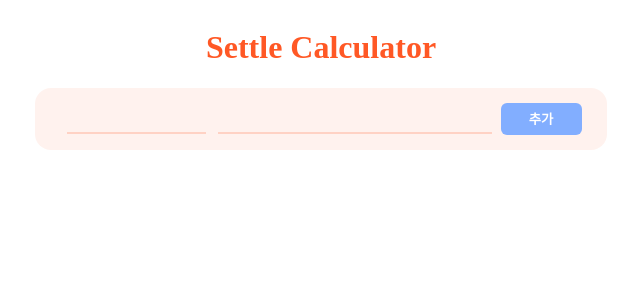
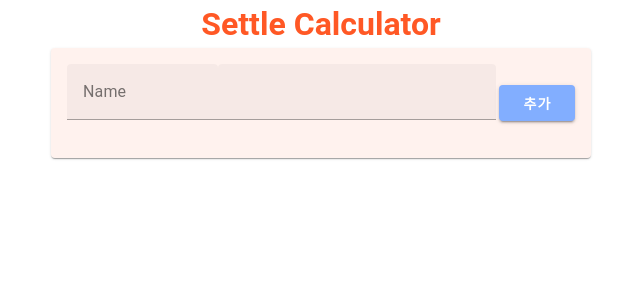
Before and after one commit to NamWoojin/settle_calculator, a Vue app: page / in a window 1280 px wide. Shown: the top 300 px of the page, without its empty margins (319-959 px from the left). Built offline with nearby package versions, Linux system fonts and the light colour scheme.

Commit message:
add Vuetify and test

```diff
--- a/package.json
+++ b/package.json
@@ -10,7 +10,8 @@
   "dependencies": {
     "core-js": "^3.8.3",
     "vue": "^3.2.13",
-    "vue-router": "^4.0.13"
+    "vue-router": "^4.0.13",
+    "vuetify": "^3.3.2"
   },
   "devDependencies": {
     "@babel/core": "^7.12.16",
--- a/src/components/InputPage/InputArea.vue
+++ b/src/components/InputPage/InputArea.vue
@@ -1,44 +1,42 @@
 <template>
   <div class="input-area">
-        <input class="name-input" type="text">
-        <input class="money-input" type="number">
-        <button class="add-button">추가</button>
+    <v-select class="name-select" label="Name" />
+    <v-text-field class="money-input" type="number" />
+    <v-btn class="add-button">추가</v-btn>
   </div>
 </template>
 <style scoped>
-.input-area{
-    width:100%;
-    height:30px;
+.input-area {
+  width: 100%;
   display: flex;
   align-items: center;
   justify-content: center;
 }
-input{
-    border:0px;
+input {
+  border: 0px;
   border-bottom: 2px solid rgb(255, 210, 196);
   background: none;
-    margin:3px 6px;
-    height:1.7rem;
+  margin: 3px 6px;
+  height: 1.7rem;
 }
 input:focus,
-input:active{
-    border:none;
+input:active {
+  border: none;
 }
-.name-input{
-    width:25%;
+.name-select {
+  width: 25%;
 }
-.money-input{
-    width:50%;
+.money-input {
+  width: 50%;
 }
-.add-button{
-    width:15%;
-    margin-left:3px;
+.add-button {
+  width: 15%;
+  margin-left: 3px;
   background: rgb(130, 174, 255);
   font-weight: 600;
   color: white;
-    border:none;
-    border-radius: 6px;
-    height:2rem;
+  border: none;
+  height: 2rem;
   cursor: pointer;
 }
 </style>
--- a/src/components/common/BackgroundLayout.vue
+++ b/src/components/common/BackgroundLayout.vue
@@ -1,15 +1,14 @@
 <template>
-    <div class="background">
-        <slot/>
-    </div>
+  <v-card class="background">
+    <slot />
+  </v-card>
 </template>
 <style scoped>
-.background{
-    min-width:540px;
-    padding:16px;
-    background-color: rgba(255, 210, 196, 0.288);
-    border-radius: 16px;
-    display: flex;
-    justify-content: center;
+.background {
+  min-width: 540px;
+  padding: 16px;
+  background-color: rgba(255, 210, 196, 0.288);
+  display: flex;
+  justify-content: center;
 }
 </style>
--- a/src/main.js
+++ b/src/main.js
@@ -1,7 +1,19 @@
-import { createApp } from 'vue'
-import { router } from "./router/index"
-import App from './App.vue'
+import { createApp } from "vue";
+import { router } from "./router/index";
+import App from "./App.vue";
 
-const app = createApp(App)
-app.use(router)
-app.mount('#app')
+// Vuetify
+import "vuetify/styles";
+import { createVuetify } from "vuetify";
+import * as components from "vuetify/components";
+import * as directives from "vuetify/directives";
+
+const vuetify = createVuetify({
+  components,
+  directives,
+});
+
+const app = createApp(App);
+app.use(router);
+app.use(vuetify);
+app.mount("#app");
```
Also changed, not shown: 1 other file (tests, documents, lock files or other folders). Lines whose indentation alone changed are shown as unchanged.
